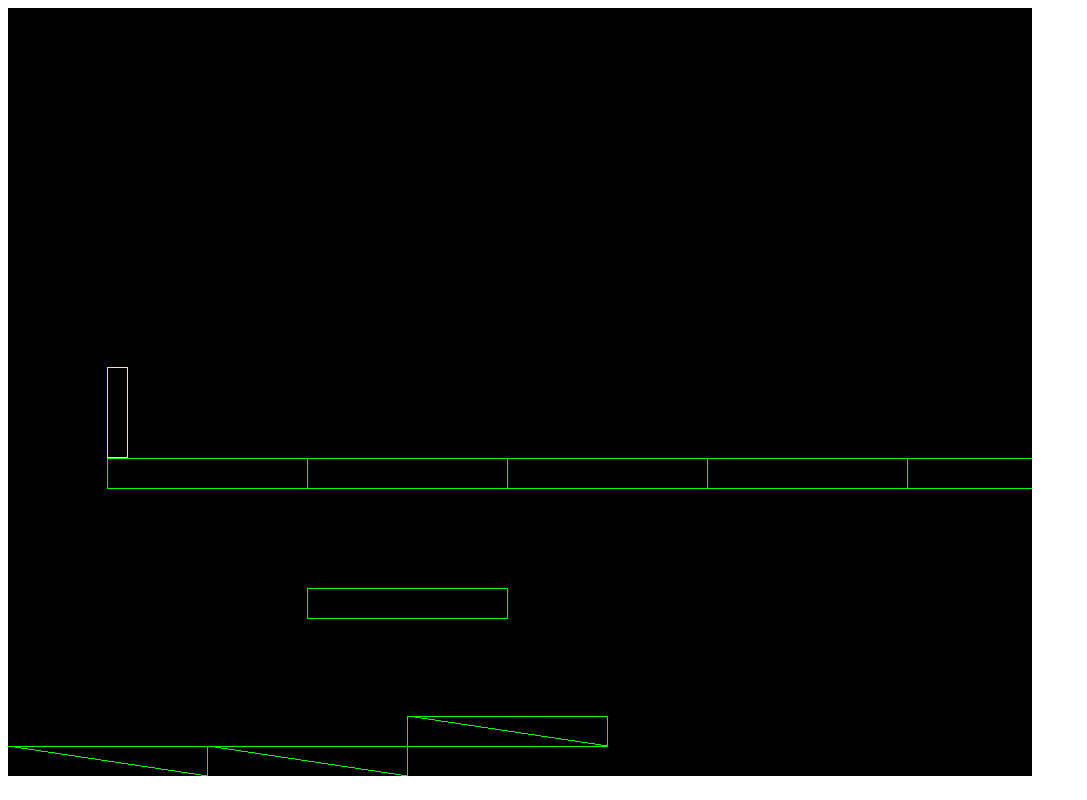
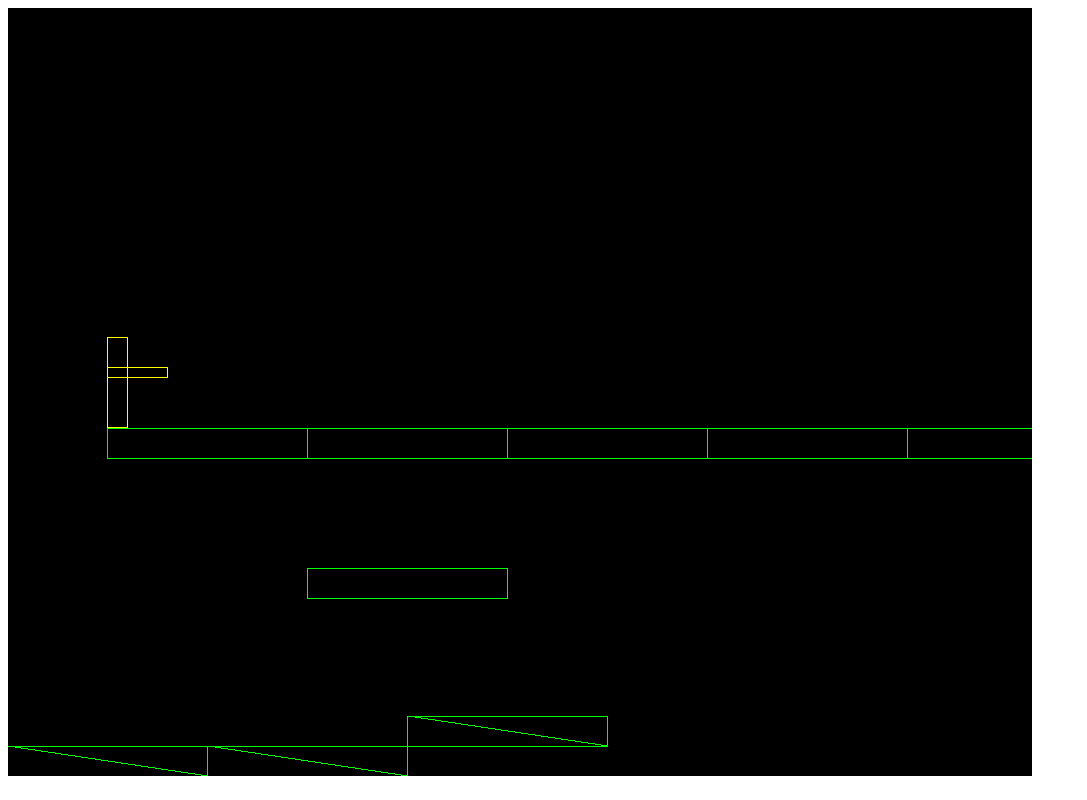
Before and after one commit to mRGinix/Contra, a plain HTML site: page index.html in a window 1280 px wide. Shown: the whole page, without its empty margins (0-1087 px from the left). Drawn offline with Linux system fonts and the light colour scheme.

Commit message:
add bounds

```diff
--- a/index.html
+++ b/index.html
@@ -7,6 +7,6 @@
     <title>Contra</title>
   </head>
   <body>
-    <script src="scripts/index.js" type="module"></script>
+    <script src="src/index.js" type="module"></script>
   </body>
 </html>
--- a/scripts/Entities/Hero.js
+++ b/src/Entities/Hero.js
@@ -1,4 +1,4 @@
-import { Container, Graphics } from '../../pixi/pixi.mjs'
+import { Container, Graphics } from '../../lib/pixi.mjs'
 
 const States = {
   Stay: 'stay',
@@ -6,8 +6,8 @@ const States = {
   FlyDown: 'flyDown',
 }
 export default class Hero extends Container {
-  #GRAVITY_FORCE = 0.02
-  #SPEED = 2.3
+  #GRAVITY_FORCE = 0.018
+  #SPEED = 2
   #JUMP_FORCE = 3
   #velocityX = 0
   #velocityY = 0
@@ -24,14 +24,22 @@ export default class Hero extends Container {
 
   #state = States.Stay
 
+  #bounds = {
+    width: 20,
+    height: 90,
+  }
+
   constructor() {
     super()
 
     const view = new Graphics()
     view.lineStyle(1, 0xffff00)
     view.drawRect(0, 0, 20, 90)
+    view.drawRect(0, 30, 60, 10)
 
     this.addChild(view)
+
+    // this.scale.x *= -1
   }
 
   update() {
@@ -110,8 +118,8 @@ export default class Hero extends Container {
   getRect() {
     this.#rect.x = this.x
     this.#rect.y = this.y
-    this.#rect.width = this.width
-    this.#rect.height = this.height
+    this.#rect.width = this.#bounds.width
+    this.#rect.height = this.#bounds.height
 
     return this.#rect
   }
--- a/scripts/Entities/Platforms/Box.js
+++ b/src/Entities/Platforms/Box.js
@@ -1,4 +1,4 @@
-import { Container, Graphics } from '../../../pixi/pixi.mjs'
+import { Container, Graphics } from '../../../lib/pixi.mjs'
 
 export default class Box extends Container {
   type = 'box'
--- a/scripts/Entities/Platforms/Platform.js
+++ b/src/Entities/Platforms/Platform.js
@@ -1,4 +1,4 @@
-import { Container, Graphics } from '../../../pixi/pixi.mjs'
+import { Container, Graphics } from '../../../lib/pixi.mjs'
 
 export default class Platform extends Container {
   constructor() {
--- a/scripts/Game.js
+++ b/src/Game.js
@@ -20,13 +20,13 @@ export default class Game {
 
     const platformFactory = new PlatformFactory(this.#pixiApp)
 
-    this.#platforms.push(platformFactory.createPlatform(100, 450))
-    this.#platforms.push(platformFactory.createPlatform(300, 450))
-    this.#platforms.push(platformFactory.createPlatform(500, 450))
-    this.#platforms.push(platformFactory.createPlatform(700, 450))
-    this.#platforms.push(platformFactory.createPlatform(900, 450))
+    this.#platforms.push(platformFactory.createPlatform(100, 420))
+    this.#platforms.push(platformFactory.createPlatform(300, 420))
+    this.#platforms.push(platformFactory.createPlatform(500, 420))
+    this.#platforms.push(platformFactory.createPlatform(700, 420))
+    this.#platforms.push(platformFactory.createPlatform(900, 420))
 
-    this.#platforms.push(platformFactory.createPlatform(300, 580))
+    this.#platforms.push(platformFactory.createPlatform(300, 560))
 
     this.#platforms.push(platformFactory.createBox(0, 738))
     this.#platforms.push(platformFactory.createBox(200, 738))
--- a/scripts/index.js
+++ b/src/index.js
@@ -1,5 +1,5 @@
 import Game from './Game.js'
-import * as PIXI from '../pixi/pixi.mjs'
+import * as PIXI from '../lib/pixi.mjs'
 
 const pixiApp = new PIXI.Application({
   width: 1024,
```
Also changed, not shown: lib/pixi.mjs (renamed from pixi/pixi.mjs), src/Entities/Platforms/PlatformFactory.js (renamed from scripts/Entities/Platforms/PlatformFactory.js), src/KeyboardProcessor.js (renamed from scripts/KeyboardProcessor.js).
